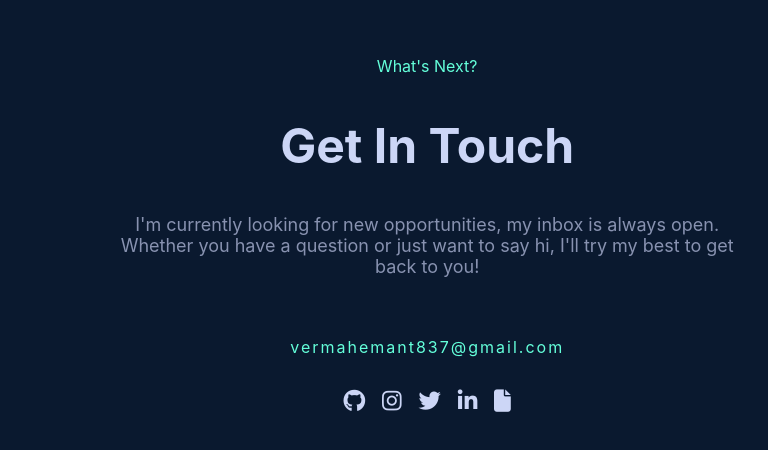
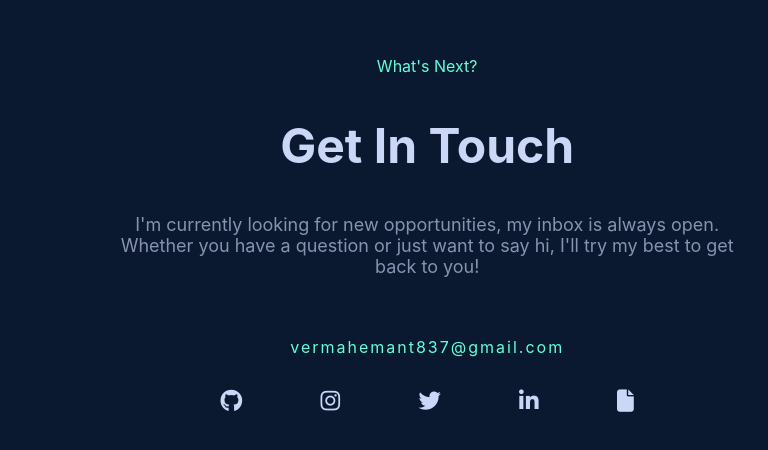
Before and after one commit to Hemant837/Portfolio, a React (Create React App) app: page / in a window 768 px wide. Shown: the part 3983-4433 px from the top of the page. Built offline with nearby package versions, Linux system fonts and the light colour scheme.

Commit message:
init commit

```diff
--- a/src/Contact.css
+++ b/src/Contact.css
@@ -24,9 +24,7 @@
 }
 
 .Contact-btn {
-    color: #64FFDA;
-    font-size: 16px;
-    letter-spacing: 2px;
+    display: none;
 }
 
 .Contact-btn:hover {
@@ -58,11 +56,19 @@
     width: 100%;
 }
 
+.Contact-btn {
+    display: block;
+    color: #64FFDA;
+    font-size: 16px;
+    letter-spacing: 2px;
+    width: 100%;
+}
+
 .Navigation-link {
     margin: auto;
     margin-top: 30px;
     display: flex;
-    width: 30%;
+    width: 80%;
     justify-content: space-around;
 }
 
@@ -77,11 +83,19 @@
     width: 100%;
 }
 
+.Contact-btn {
+    display: block;
+    color: #64FFDA;
+    font-size: 16px;
+    letter-spacing: 2px;
+    width: 100%;
+}
+
 .Navigation-link {
     margin: auto;
     margin-top: 30px;
     display: flex;
-    width: 30%;
+    width: 80%;
     justify-content: space-around;
 }
 
@@ -96,11 +110,19 @@
     width: 80%;
 }
 
+.Contact-btn {
+    display: block;
+    color: #64FFDA;
+    font-size: 16px;
+    letter-spacing: 2px;
+    width: 100%;
+}
+
 .Navigation-link {
     margin: auto;
     margin-top: 30px;
     display: flex;
-    width: 30%;
+    width: 80%;
     justify-content: space-around;
 }
 
```
